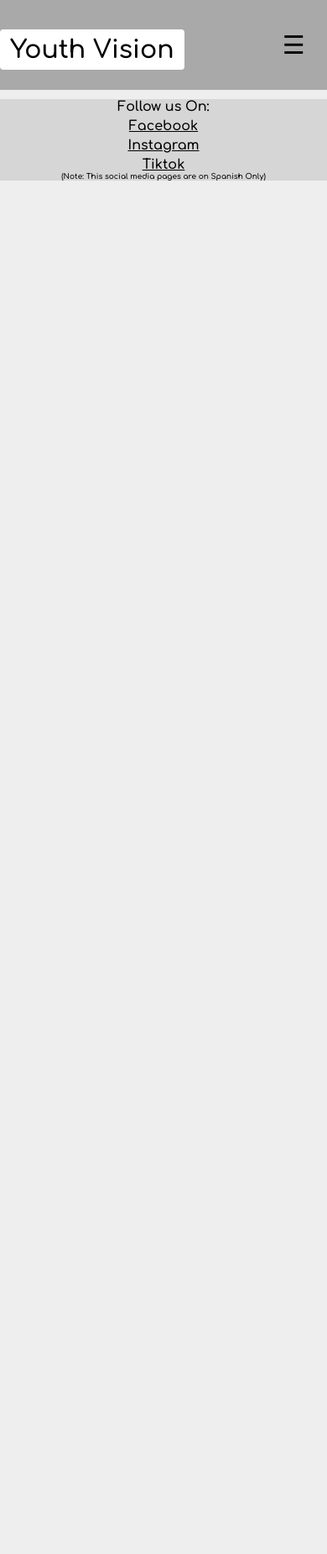
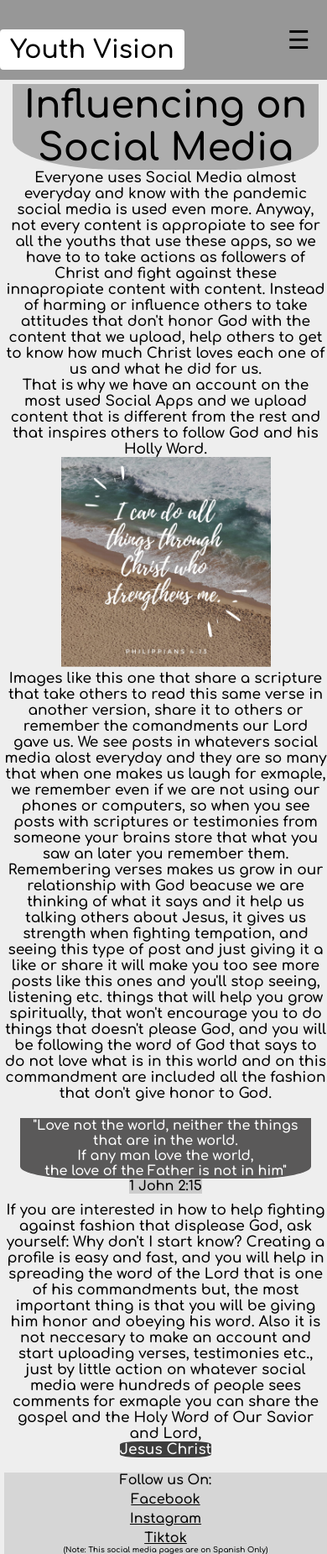
Before and after one commit to Youth-Vision/Youth_Vision, a plain HTML site: page InfluenceOnSM/InfluenceOnSM.html in a window 390 px wide. Shown: the whole page at 84% size. Before the commit the page ends 844 px from the top, so only its background shows below. Drawn offline with Linux system fonts and the light colour scheme.

Commit message:
Influence on Social Media page was finished;Responsive

```diff
--- a/InfluenceOnSM/InfluenceOnSM.css
+++ b/InfluenceOnSM/InfluenceOnSM.css
@@ -6,7 +6,7 @@
 body {
     font-family: 'Comfortaa', cursive;
     transition: .5s;
-    margin-top: 100px;
+    margin-top: 100px; margin-left: 5px;
     overflow-x: hidden;
     scroll-behavior: smooth;
     background-color: #eeeeee;
@@ -14,10 +14,10 @@ body {
 
 .header {
     overflow: hidden;
-    background-color: rgb(169, 169, 169) !important;
+    background-color: rgb(151, 151, 151) !important;
     padding: 20px 10px;
     width: 100%;
-    margin-top: -100px;
+    margin-top: -100px; margin-left: -5px;
     position: fixed;
     transition: .6s;
 }
@@ -65,16 +65,12 @@ body {
         float: none;
     }
 }
-
-.div-content {
-    padding: 20px;
-}
 /*------------------------------------*/
 .sidenav {
     height: 100%;
-    width: 0;
+    width: 0%;
     position: fixed;
-    z-index: 1;
+    z-index: 1000;
     top: 0;
     right: -1px;
     background-color: #111;
@@ -109,20 +105,65 @@ body {
     float: left;
 }
 .closeSideBar {
-    background-color: rgba(40, 40, 40, 0.8);
+    background-color: rgba(40, 40, 40, 0.8) !important;
 
 }
 #main {
-    transition: margin-left .5s;
-    padding: 16px;
+    transition: .5s;
+    padding: 10px;
 }
 .openSideBar {
     margin-top: 15px;
-    z-index: 10000000000000;
 }
 @media screen and (max-height: 450px) {
-    .sidenav {padding-top: 25px;}
-    .sidenav a {font-size: 18px;}
+    .sidenav {
+        padding-top: 25px;
+    }
+    .sidenav a {
+        font-size: 18px;
+    }
+}
+
+/*---------------------------------------------------------------------------*/
+.contentTitle {
+    position: unset;
+    margin: auto;
+    height: 10%; width: 95%;
+    font-size: 45px;
+    text-align: center;
+    background-color: rgb(174, 174, 174);
+    border-bottom-left-radius: 35%; border-bottom-right-radius: 30%;
+}
+.content-p1, .content-p2, .content-p3, .content-p4 {
+    text-align: center;
+    font-size: 17px;
+    width: 100%;
+    max-width: 1500px;
+}
+.Verse1 {
+    width: 100%; height: 100%;
+    max-width: 250px; max-height: 250px;
+}
+.Verse2 {
+    width: 90%;
+    height: fit-content;
+    text-align: center;
+    margin: 20px auto;
+    background-color: rgb(90, 89, 89);
+    color: #fff;
+    border-bottom-left-radius: 20%;
+    border-bottom-right-radius: 20%;
+    font-family: inherit;
+}
+.Verse2-1 {
+    width: fit-content;
+    margin: 10px auto; margin-top: -20px;
+    background-color: rgb(204, 204, 204);
+}
+.Jesus {
+    color: white;
+    background-color: rgb(61, 61, 61);
+    border-radius: 20%;
 }
 /*-----------------------------------------------------------------------------*/
 footer {
@@ -131,10 +172,12 @@ footer {
     text-align: center;
     background-color: rgba(0,0,0,.1);
 }
+
 .a-facebook:link , .a-instagram:link, .a-tiktok:link, .a-facebook:visited, .a-instagram:visited, .a-tiktok:visited {
     color: #000;
     background-color: rgba(0, 0, 0,);
 }
+
 .a-facebook, .a-instagram, .a-tiktok {
     display: inline-block;
     margin-top: 5px;
--- a/InfluenceOnSM/InfluenceOnSM.html
+++ b/InfluenceOnSM/InfluenceOnSM.html
@@ -1,9 +1,15 @@
 <!DOCTYPE html>
 <html>
     <head>
-        <meta charset="UTF-8">
+        <meta charset="utf-8" />
         <meta name="viewport" content="width=device-width, initial-scale=1">
+        <meta name="keywords"
+            content="YouthVision, Youthvision, youthvision, Youth-Vision, Honduras, Tegucigalpa, God, Jesus, Teenagers, Teenager, teenager">
         <link rel="icon" href="logoIco.ico">
+        <meta name="description" content="Get to know what Youth Vision is">
+        <meta name="author" content="Daniel Sorto">
+        <meta name="copyright" content="copyright">
+        <meta name="robots" content="index">
         <title>Youth Vision</title>
         <link rel="stylesheet" type="text/css" href="InfluenceOnSM.css">
         <link rel="preconnect" href="https://fonts.gstatic.com">
@@ -15,10 +21,10 @@
             <div class="header-right">
                 <div id="mySidenav" class="sidenav">
                     <a href="javascript:void(0)" class="closeSideBar" onclick="closeNav()">&times;</a>
-                    <a class="sub-pages" href="../Activities/Activities.html">Activities</a>
-                    <a class="sub-pages" href="InfluenceOnSM.html">Influence on Social Media</a>
-                    <a class="sub-pages" href="../Disciples/Disciples.html">Disciples</a>
-                    <a class="sub-pages" href="../Gallery/Gallery.html">Gallery</a>
+                    <a class="sub-pages" href="Activities/Activities.html">Activities</a>
+                    <a class="sub-pages" href="InfluenceOnSM/InfluenceOnSM.html">Influence on Social Media</a>
+                    <a class="sub-pages" href="Disciples/Disciples.html">Disciples</a>
+                    <a class="sub-pages" href="Gallery/Gallery.html">Gallery</a>
                 </div>
                 <script src="InfluenceOnSM.js"></script>
                 <div id="main">
@@ -26,9 +32,65 @@
                 </div>
             </div>
         </div>
+        <div class="Sub-Titulo">
+            <div class="contentTitle">Influencing on Social Media</div>
+        </div>
+        <div class="div-content">
+            <p class="content-p1">
+                Everyone uses Social Media almost everyday and know with
+                the pandemic social media is used even more. Anyway, not every
+                content is appropiate to see for all the youths that use these
+                apps, so we have to to take actions as followers of Christ
+                and fight against these innapropiate content with content.
+                Instead of harming or influence others to take attitudes that
+                don't honor God with the content that we upload, help others
+                to get to know how much Christ loves each one of us and what
+                he did for us.
+            </p>
+            <p class="content-p2">
+                That is why we have an account on the most used Social Apps and
+                we upload content that is different from the rest and that
+                inspires others to follow God and his Holly Word. <br>
+                <img src="Philippians4_13.jpeg" class="Verse1">
+            </p>
+            <p class="content-p3">
+                Images like this one that share a scripture that take others
+                to read this same verse in another version, share it to others
+                or remember the comandments our Lord gave us. We see posts in
+                whatevers social media alost everyday and they are so many that
+                when one makes us laugh for exmaple, we remember even if we are
+                not using our phones or computers, so when you see posts
+                with scriptures or testimonies from someone your brains store
+                that what you saw an later you remember them. Remembering
+                verses makes us grow in our relationship with God beacuse we
+                are thinking of what it says and it help us talking others
+                about Jesus, it gives us strength when fighting tempation, and
+                seeing this type of post and just giving it a like or share it
+                will make you too see more posts like this ones and you'll stop
+                seeing, listening etc. things that will help you grow spiritually,
+                that won't encourage you to do things that doesn't please God, and
+                <b>you</b> will be following the word of God that says to do not love
+                what is in this world and on this commandment are included all the fashion that don't give honor to God.
+            </p>
+            <p class="Verse2">
+                "Love not the world, neither the things that are in the world. <br> If any man love the world,<br>the love of the Father is not
+                in him"
+            </p>
+            <p class="Verse2-1">
+                1 John 2:15
+            </p>
+            <p class="content-p4">
+                If you are interested in how to help fighting against fashion that displease God, ask yourself:
+                Why don't I start know? Creating a profile is easy and fast, and you will help in spreading the word of the Lord
+                that is one of his commandments but, the most important thing is that you will be giving him honor and obeying his
+                word. Also it is not neccesary to make an account and start uploading verses, testimonies etc., just by little action
+                on whatever social media were hundreds of people sees comments for exmaple you can share the gospel and the Holy Word of
+                Our Savior and Lord, <br> <span class="Jesus">Jesus Christ</span>
+            </p>
+        </div>
+        <br>
         <!----------------------------------------------------->
-        <br>
-        <footer class="footer" >
+        <footer class="footer">
             <p class="footer-follow">Follow us On:</p>
             <a class="a-facebook" href="https://www.facebook.com/visionjuvenil.teg" target="_BLANK">Facebook</a>
             <a class="a-instagram" href="https://www.instagram.com/visionjuvenil.hn/" target="_BLANK">Instagram</a>
```
Also changed, not shown: InfluenceOnSM/Philippians4_13.jpeg (added).
